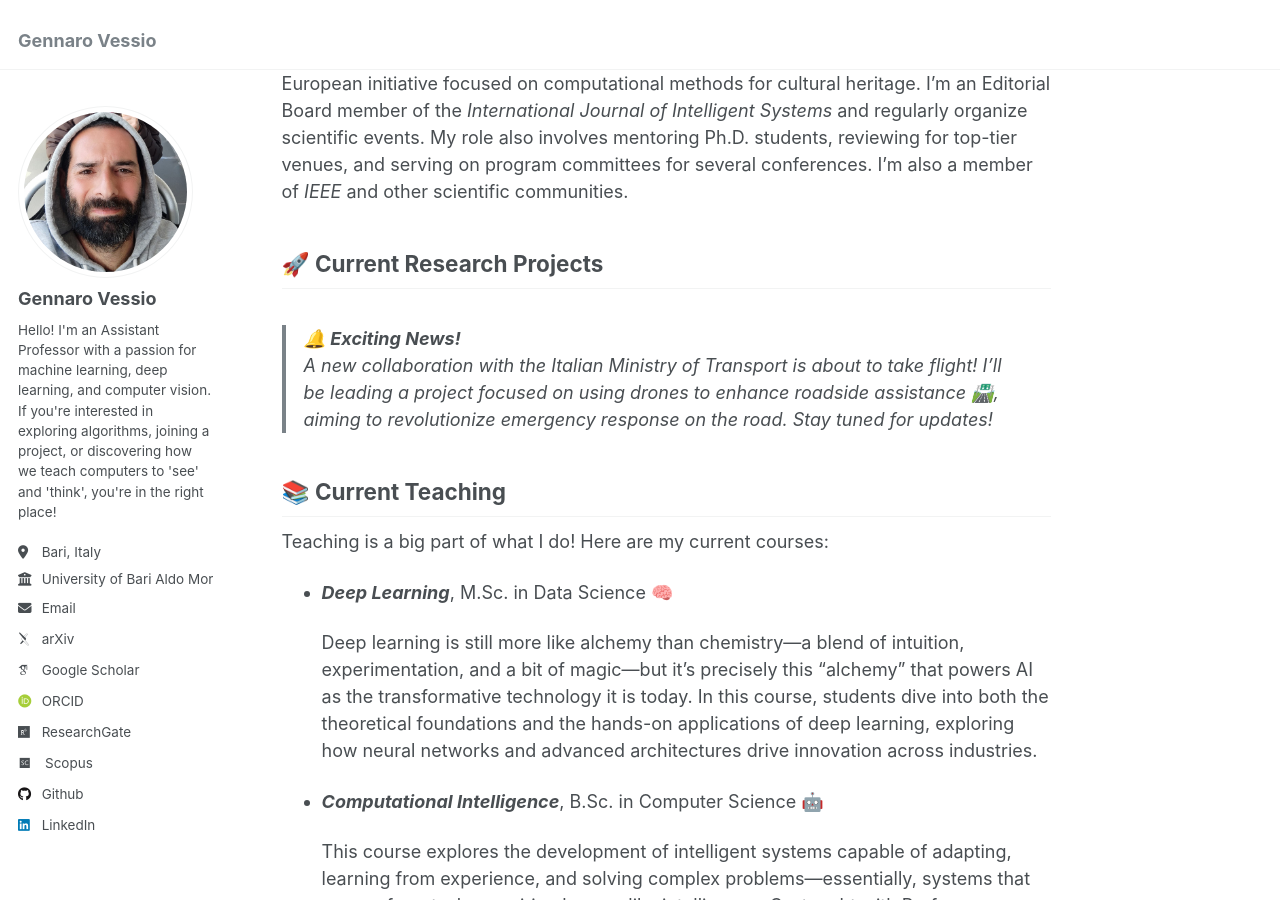
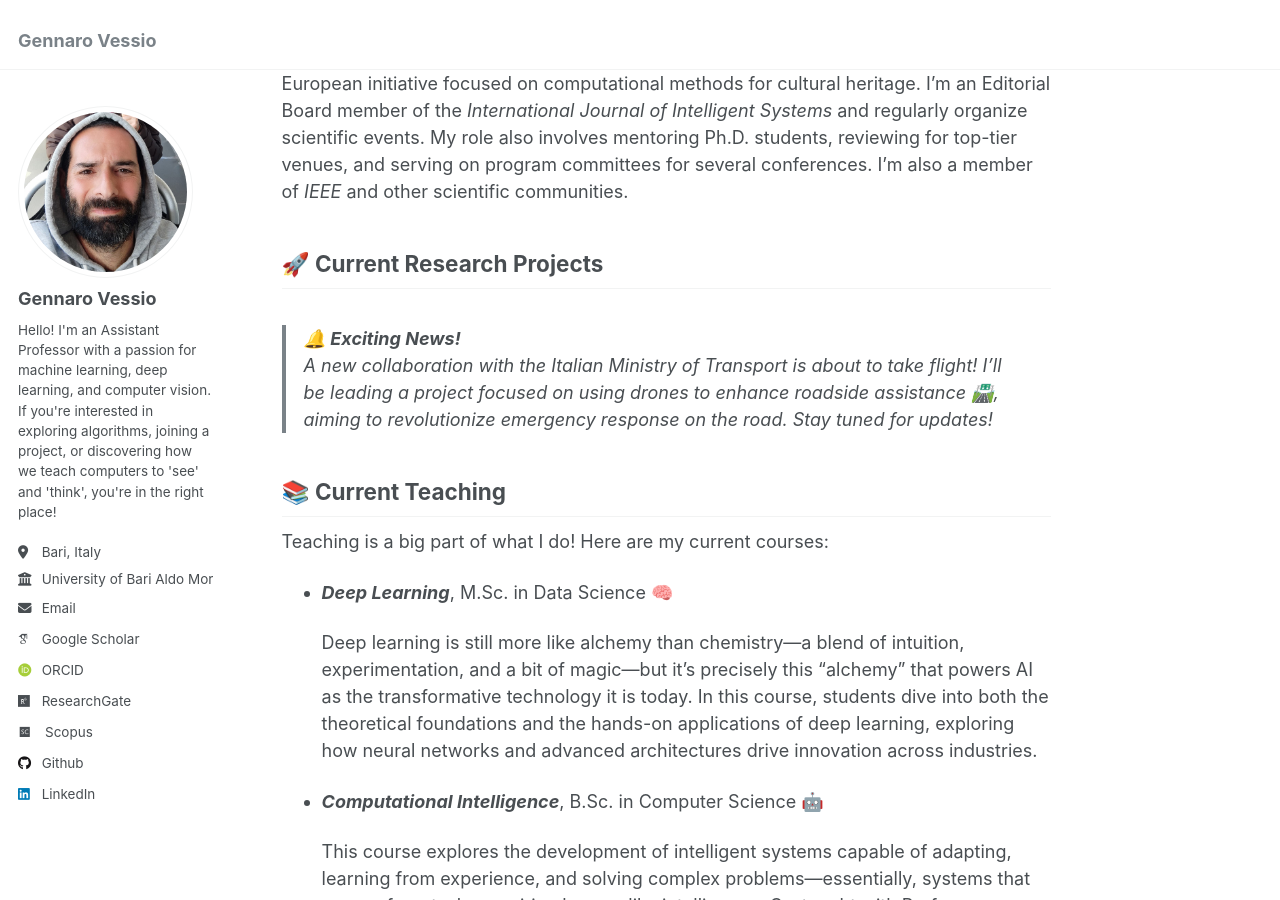
Before and after one commit to gvessio/gvessio.github.io, a Jekyll site: the page built from _pages/about.md, in a window 1280 px wide and 900 px high, scrolled down 372 px. Built offline with Jekyll 4.4.1, drawn with Linux system fonts in a browser that asks for light colours; some web fonts are replaced.

Commit message:
New change

```diff
--- a/_config.yml
+++ b/_config.yml
@@ -31,7 +31,7 @@ author:
   email            : "gennaro.vessio@uniba.it"
 
   # Academic websites
-  arxiv            : "https://arxiv.org/search/?searchtype=author&query=Vessio%2C+G"
+  # arxiv            : "https://arxiv.org/search/?searchtype=author&query=Vessio%2C+G"
   googlescholar    : "https://scholar.google.it/citations?user=KyQe9EgAAAAJ&hl"
   impactstory      : # URL
   orcid            : "http://orcid.org/0000-0002-0883-2691"
```
